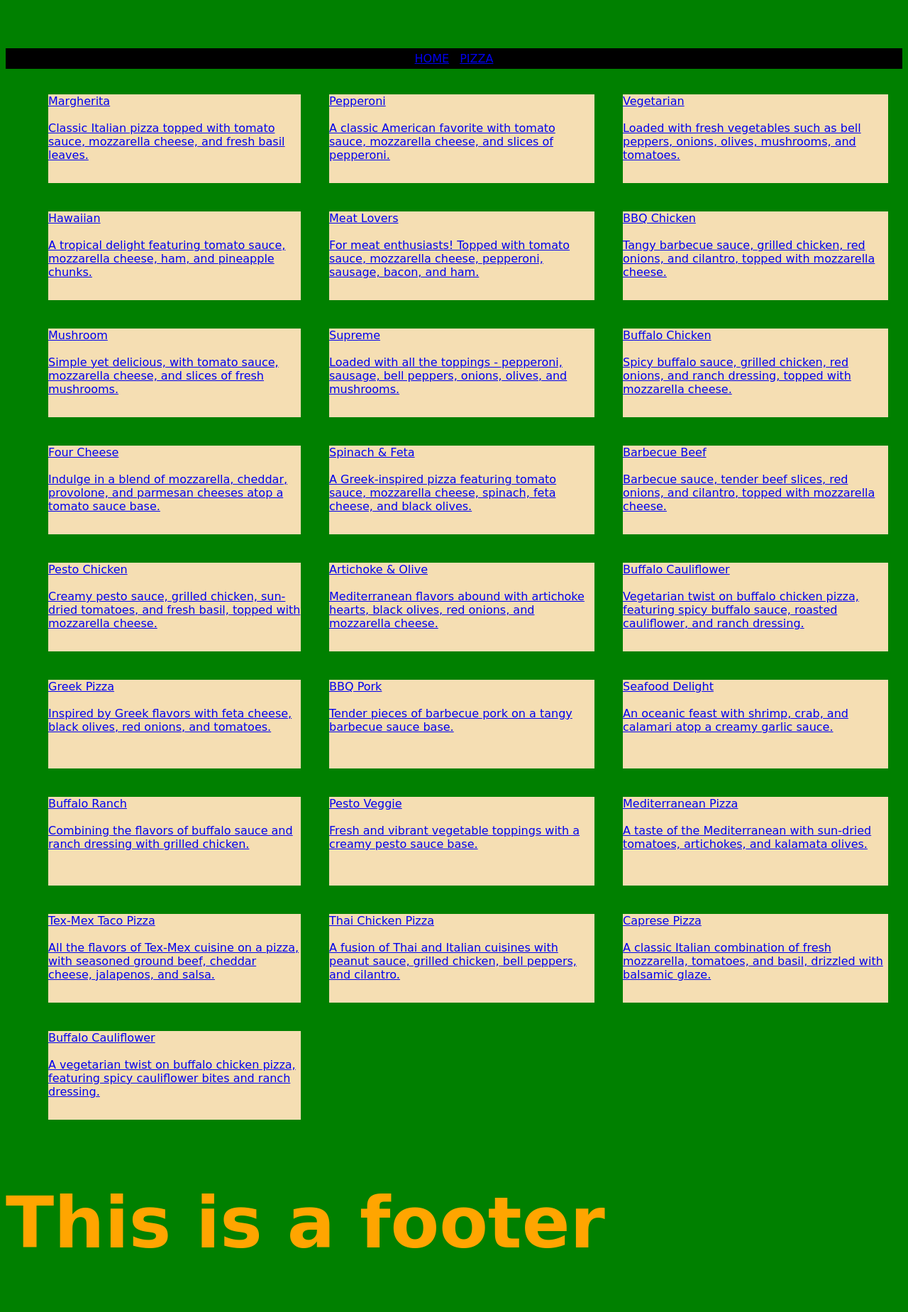
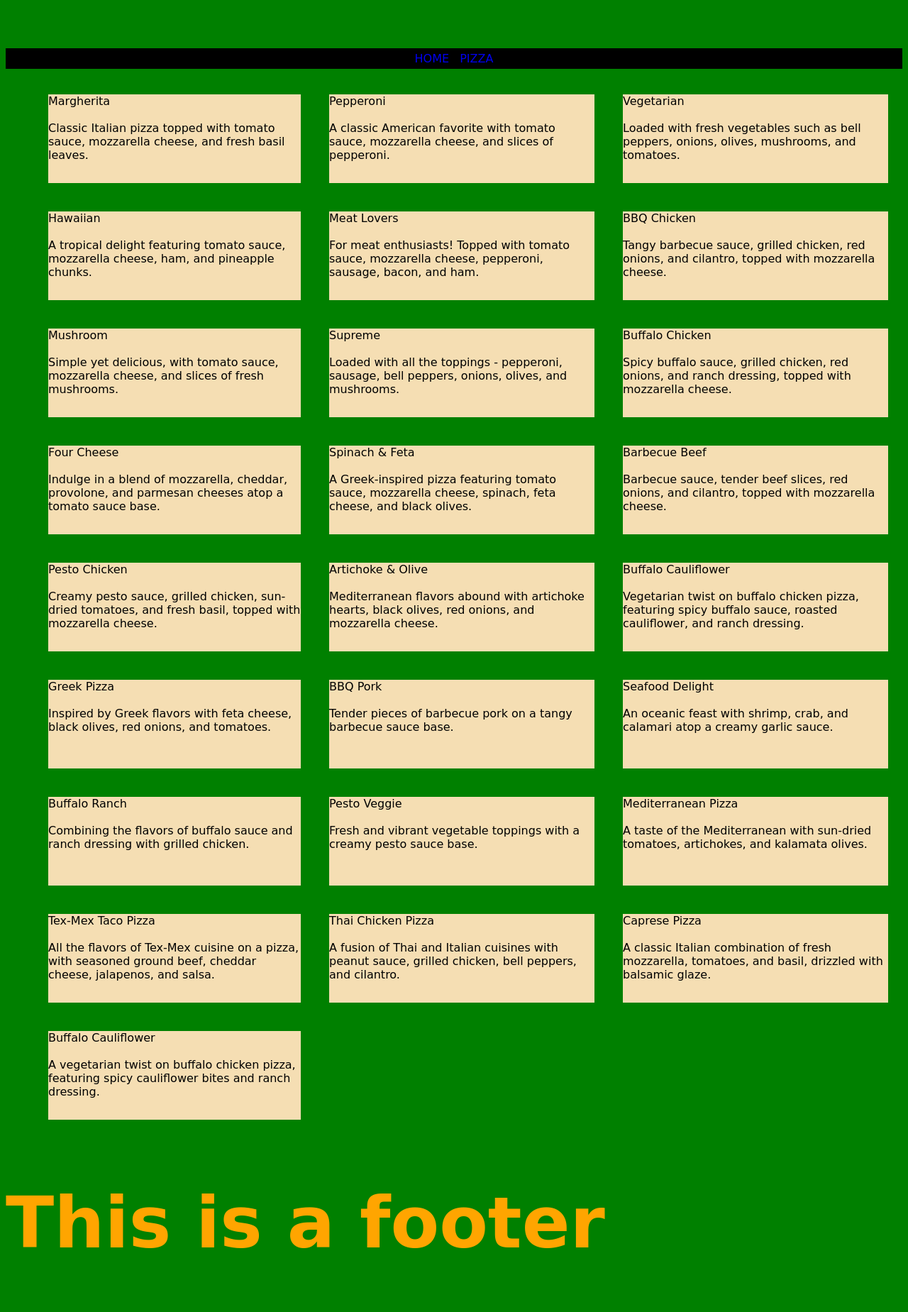
Before and after one commit to Burnside21140/Pizza12DTP, a Flask app: page /pizzas in a window 1280 px wide. Shown: the part 300-2149 px from the top of the page at 71% size. Run offline with Flask 3, Linux system fonts and the light colour scheme; data comes from the database, SQL or seed files in the repository.

Commit message:
Removing effects from hyper likns

```diff
--- a/static/style/style.css
+++ b/static/style/style.css
@@ -1,24 +1,24 @@
-body{
+body {
 	font-family:
 		"Comic Sans MS";
 	color: orange;
 	background-color: green;
 }
 
-img{
+img {
 	width: 500px;
 	height: 600px;
 }
 
-p{
+p {
 	color: yellow;
 }
 
-h1{
+h1 {
 	font-size: 100px;
 }
 
-nav{
+nav {
 	background-color: #000000;
 }
 
@@ -36,7 +36,7 @@
 	padding: 5px;
 }
 
-.highlight_yellow{
+.highlight_yellow {
 	background-color: yellow;
 }
 
@@ -62,19 +62,68 @@
 	border-width: 5px;
 	margin: 20px;
 	height: 125px;
+	color: #000000;
 	list-style-type: none;
 }
 
-@-webkit-keyframes rainbow{
-	0%{color: orange;}
-	10%{color: purple;}
-	20%{color: red;}
-	30%{color: CadetBlue;}
-	40%{color: yellow;}
-	50%{color: coral;}
-	60%{color: green;}
-	70%{color: cyan;}
-	80%{color: DeepPink;}
-	90%{color: DodgerBlue;}
-	100%{color: orange;}
+a:link {
+	text-decoration: none;
 }
+
+a:visited {
+	text-decoration: none;
+}
+
+a:hover {
+	text-decoration: none;
+}
+
+a:active {
+	text-decoration: none;
+}
+
+@-webkit-keyframes rainbow {
+	0% {
+		color: orange;
+	}
+
+	10% {
+		color: purple;
+	}
+
+	20% {
+		color: red;
+	}
+
+	30% {
+		color: CadetBlue;
+	}
+
+	40% {
+		color: yellow;
+	}
+
+	50% {
+		color: coral;
+	}
+
+	60% {
+		color: green;
+	}
+
+	70% {
+		color: cyan;
+	}
+
+	80% {
+		color: DeepPink;
+	}
+
+	90% {
+		color: DodgerBlue;
+	}
+
+	100% {
+		color: orange;
+	}
+}
```
Lines whose indentation alone changed are shown as unchanged.
